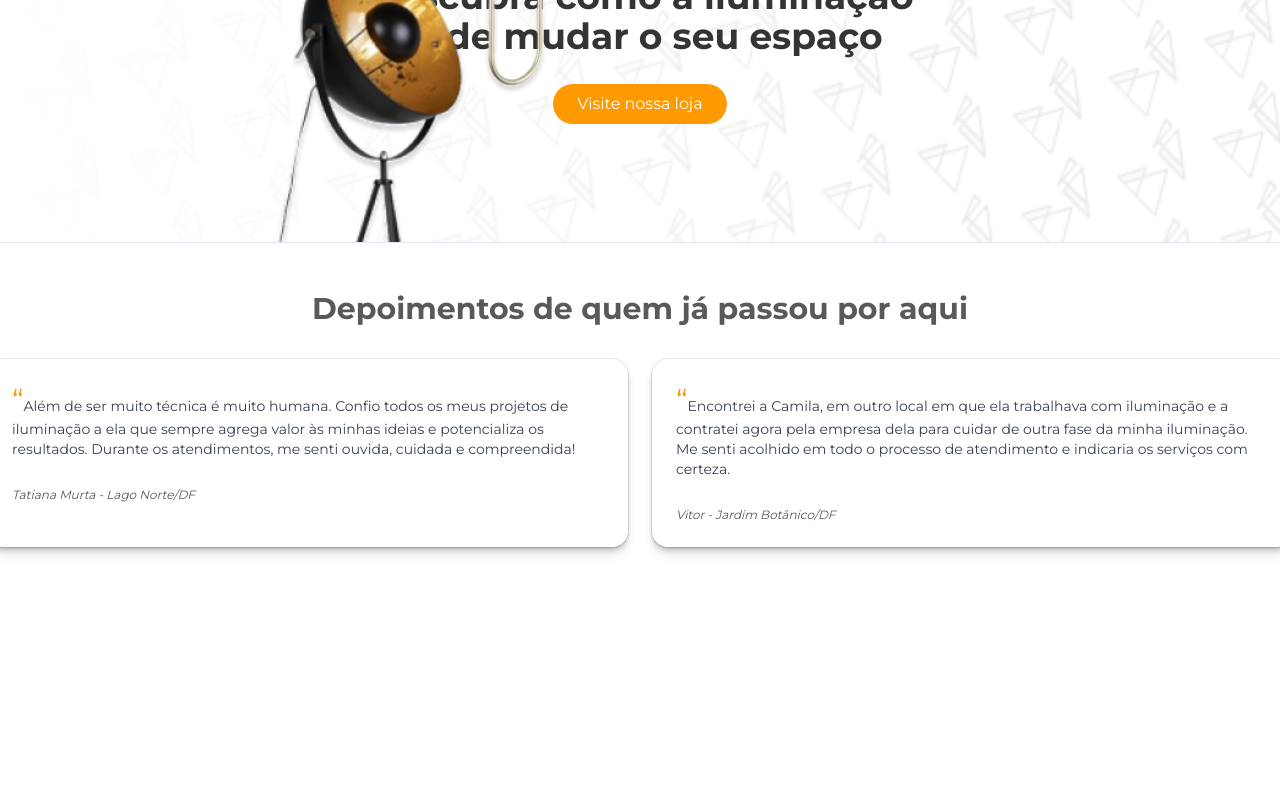
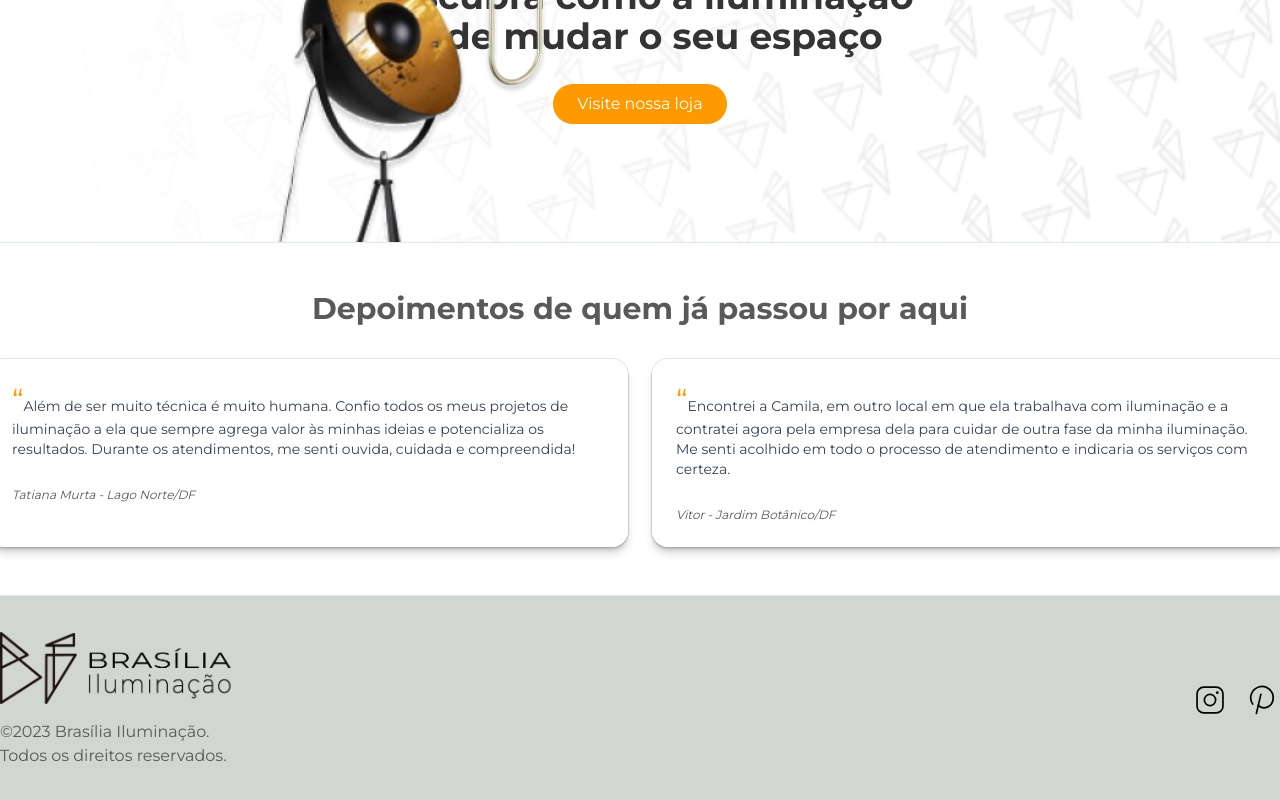
Before and after one commit to CodeTheApp/bi-web, a Next.js app: page / in a window 1280 px wide. Shown: the part 2544-3344 px from the top of the page. Before the commit the page ends 3139 px from the top, so only its background shows below. Built offline with nearby package versions, Linux system fonts and the light colour scheme.

Commit message:
feat: footer

```diff
--- a/src/app/page.tsx
+++ b/src/app/page.tsx
@@ -1,4 +1,5 @@
 import About from '@/components/About';
+import Footer from '@/components/Footer';
 import Services from '@/components/Services';
 import Store from '@/components/Store';
 import Testimonials from '@/components/Testimonials';
@@ -18,6 +19,8 @@ export default function Home() {
       <Store />
       <Separator />
       <Testimonials />
+      <Separator />
+      <Footer />
     </body>
   );
 }
--- /dev/null
+++ b/src/components/Footer.tsx
@@ -0,0 +1,99 @@
+import Image from 'next/image';
+import logo from '../../assets/logo.png';
+
+export default function Footer() {
+  return (
+    <footer className='bg-brand-primary py-9'>
+      <div className='container mx-auto flex flex-col md:flex-row items-center justify-between'>
+        <div className='brand flex flex-col items-center md:items-start text-center md:text-left'>
+          <Image
+            className='w-60 h-auto mb-4'
+            src={logo}
+            alt='logo da loja Brasilia Iluminação'
+          />
+          <p className='text-gray-500 text-base'>©2023 Brasília Iluminação.</p>
+          <p className='text-gray-500 text-base'>
+            Todos os direitos reservados.
+          </p>
+        </div>
+
+        <div className='social flex gap-4 mt-6 md:mt-0'>
+          <a
+            href='https://www.instagram.com/brasilia_iluminacao/'
+            target='_blank'
+            rel='noopener noreferrer'
+            className='transition-transform transform hover:translate-y-[-8px]'
+          >
+            <svg
+              xmlns='http://www.w3.org/2000/svg'
+              width='36'
+              height='36'
+              fill='currentColor'
+              viewBox='0 0 256 256'
+            >
+              <rect width='256' height='256' fill='none'></rect>
+              <circle
+                cx='128'
+                cy='128'
+                r='40'
+                fill='none'
+                stroke='currentColor'
+                strokeLinecap='round'
+                strokeLinejoin='round'
+                strokeWidth='12'
+              ></circle>
+              <rect
+                x='36'
+                y='36'
+                width='184'
+                height='184'
+                rx='48'
+                fill='none'
+                stroke='currentColor'
+                strokeLinecap='round'
+                strokeLinejoin='round'
+                strokeWidth='12'
+              ></rect>
+              <circle cx='180' cy='76' r='10'></circle>
+            </svg>
+          </a>
+          <a
+            href='https://br.pinterest.com/brasiliailuminacao/'
+            target='_blank'
+            rel='noopener noreferrer'
+            className='transition-transform transform hover:translate-y-[-8px]'
+          >
+            <svg
+              xmlns='http://www.w3.org/2000/svg'
+              width='36'
+              height='36'
+              fill='currentColor'
+              viewBox='0 0 256 256'
+            >
+              <rect width='256' height='256' fill='none'></rect>
+              <line
+                x1='120'
+                y1='88'
+                x2='88'
+                y2='224'
+                fill='none'
+                stroke='currentColor'
+                strokeLinecap='round'
+                strokeLinejoin='round'
+                strokeWidth='12'
+              ></line>
+              <path
+                d='M61.5,156.6A80,80,0,1,1,208,112c0,44.2-32,72-64,72s-41.6-21.1-41.6-21.1'
+                fill='none'
+                stroke='currentColor'
+                strokeLinecap='round'
+                strokeLinejoin='round'
+                strokeWidth='12'
+              ></path>
+            </svg>
+          </a>
+        </div>
+      </div>
+    </footer>
+  );
+}
```
